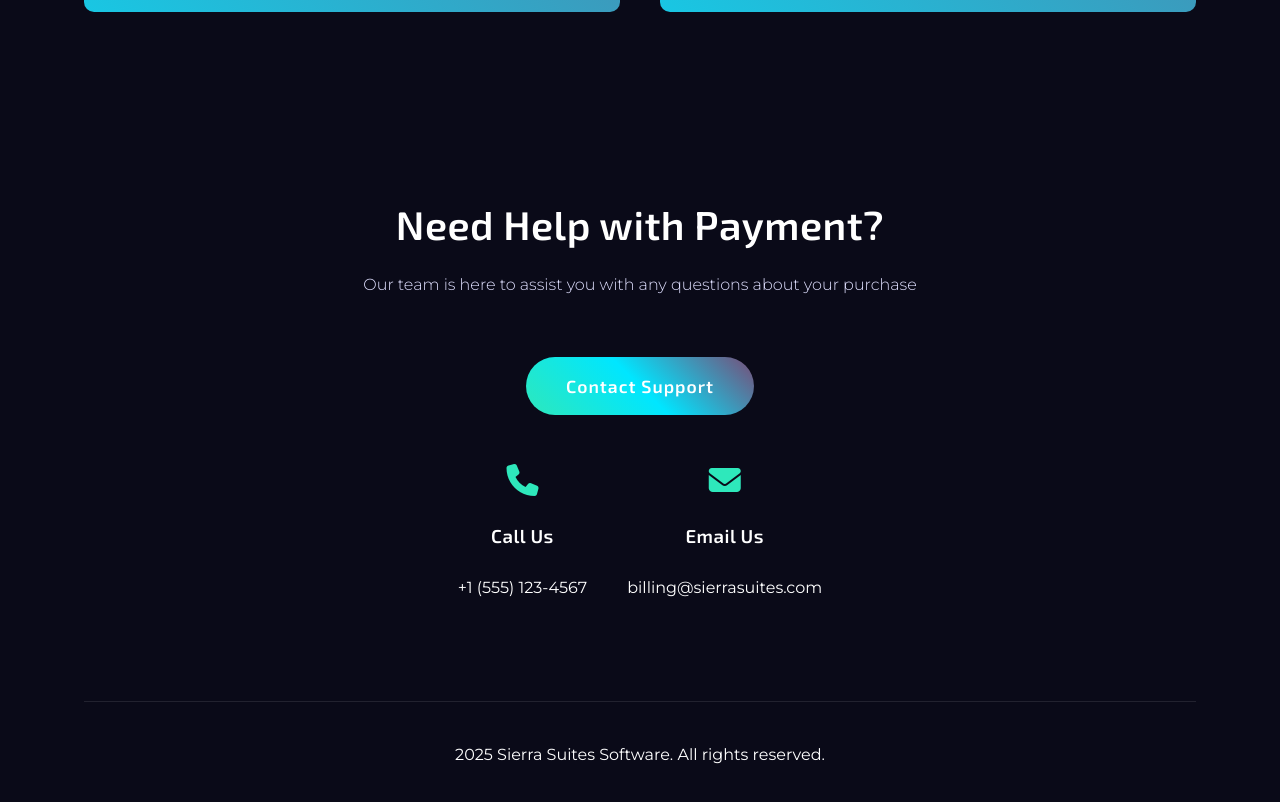
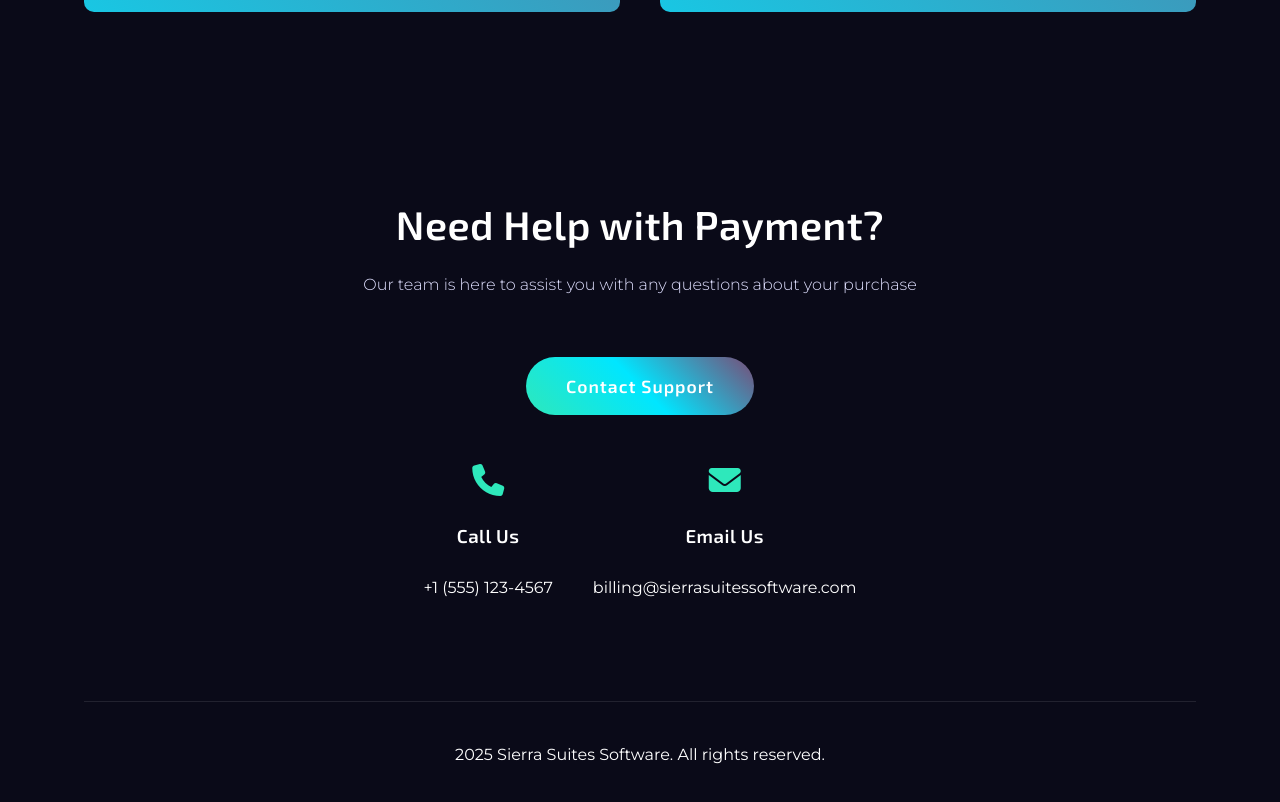
Before and after one commit to luckyask/ai, a plain HTML site: page payment.html in a window 1280 px wide. Shown: the part 1722-2524 px from the top of the page. Drawn offline with Linux system fonts and the light colour scheme.

Commit message:
Update payment.html

```diff
--- a/payment.html
+++ b/payment.html
@@ -668,7 +668,7 @@
                             <i class="fas fa-envelope"></i>
                         </div>
                         <h3>Email Us</h3>
-                        <p>billing@sierrasuites.com</p>
+                        <p>billing@sierrasuitessoftware.com</p>
                     </div>
                 </div>
             </div>
```
